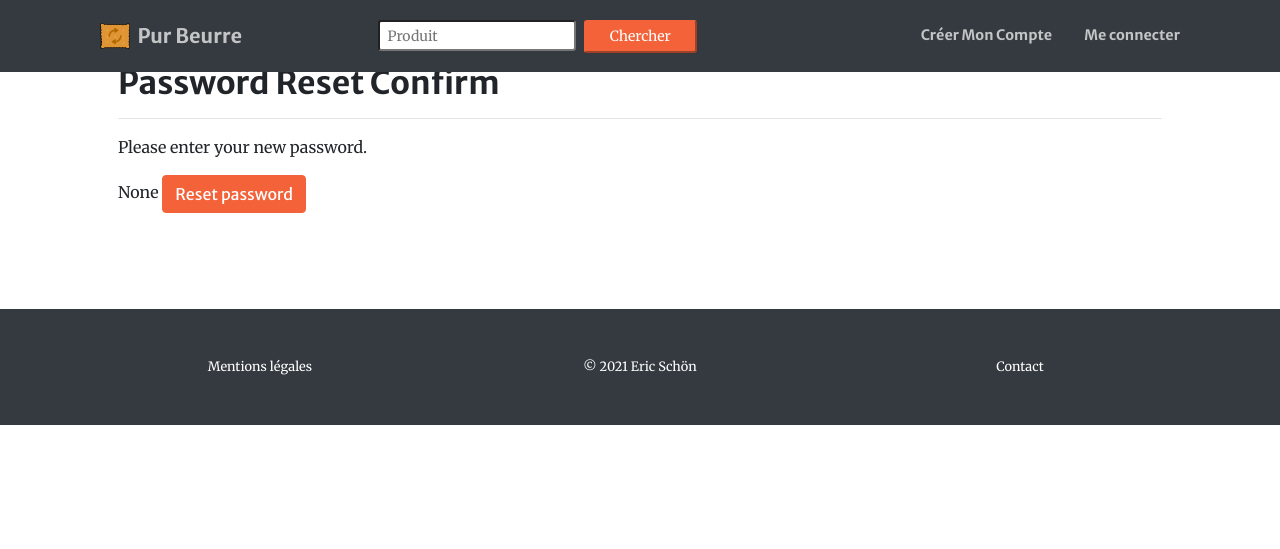
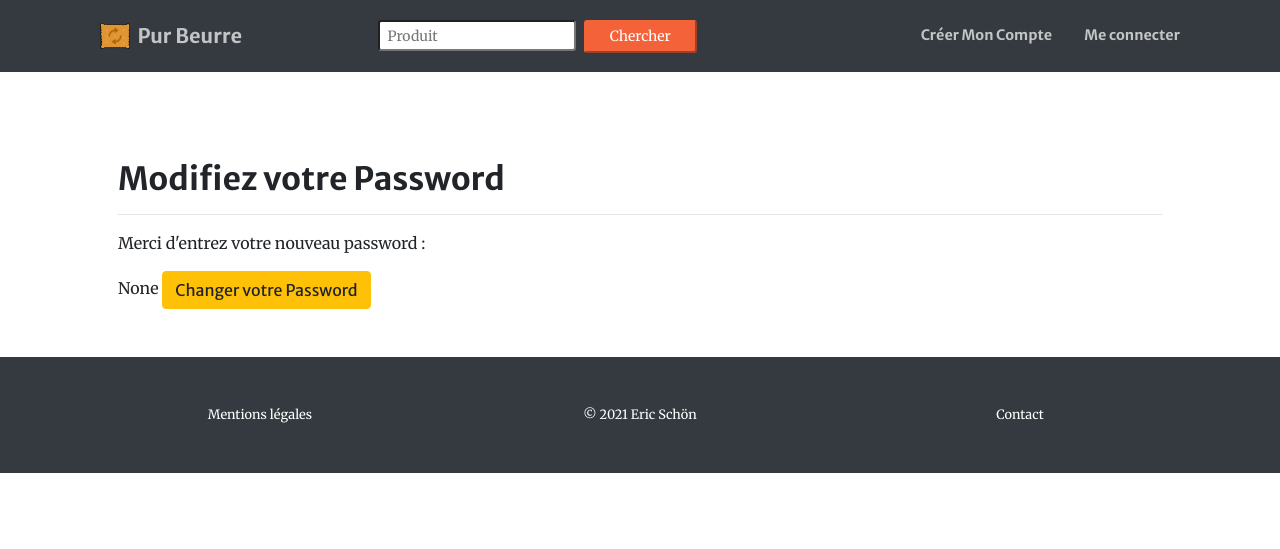
Before and after one commit to erischon/p10_digitalocean, a Django app: page /users/reset/1/1/ in a window 1280 px wide. Shown: the top 549 px of the page. Before the commit the page ends 425 px from the top, so only its background shows below. Run offline with Django 3.2, Linux system fonts and the light colour scheme.

Commit message:
reset password feature without email

```diff
--- a/core/settings/__init__.py
+++ b/core/settings/__init__.py
@@ -19,8 +19,6 @@
     'users',
     'database',
     'search',
-    # Others
-    # 'crispy-forms',
 ]
 
 MIDDLEWARE = [
@@ -98,8 +96,6 @@
 
 DEFAULT_AUTO_FIELD = 'django.db.models.AutoField'
 
-AUTHENTICATION_BACKENDS = ['users.myauth.EmailBackend']
+# AUTHENTICATION_BACKENDS = ['users.myauth.EmailBackend']
 
 EMAIL_BACKEND = 'django.core.mail.backends.console.EmailBackend'
-
-CRISPY_TEMPLATE_PACK = 'uni_form'
--- a/templates/users/password/password_reset.html
+++ b/templates/users/password/password_reset.html
@@ -2,9 +2,9 @@
 
 <div class="container-fluid p-5 mt-5 text-center text-white"></div>
 
-	<!--Reset Password-->
-	<div class="container p-5">
-		<h2>Vous avez oublié votre password ?</h2>
+	<div class="container px-5">
+		<h2 class="font-weight-bold mt-3">Vous avez oublié votre password ?</h2>
+		<hr>
 		<p>Entrez votre adresse mail ci-dessous, et nous vous enverrons les instructions pour en créer un nouveau.</p>
         <form method="POST">
             {% csrf_token %}
--- a/templates/users/password/password_reset_complete.html
+++ b/templates/users/password/password_reset_complete.html
@@ -6,7 +6,7 @@
 	    <h2 class="font-weight-bold mt-3">Votre password a été modifié</h2>
 		<hr>
         <p>Votre password a été modifié, vous pouvez maintenant l'utiliser pour vous connecter.</p>
-        <a href="/login" class="btn btn-primary">Log in</a>
+        <a href="{% url 'loginuser' %}" class="btn btn-primary">Log in</a>
     </div>
 
 {% endblock %}
--- a/templates/users/password/password_reset_confirm.html
+++ b/templates/users/password/password_reset_confirm.html
@@ -1,16 +1,15 @@
-{% extends 'webapp/base.html' %}
+{% extends 'webapp/base.html' %} {% block content %}
 
-{% block content %}
+<div class="container-fluid p-5 mt-5 text-center text-white"></div>
 
-  <!--Password Reset Confirm-->
-    <div class="container p-5">
-	    <h2 class="font-weight-bold mt-3">Password Reset Confirm</h2>
+    <div class="container px-5">
+	    <h2 class="font-weight-bold mt-3">Modifiez votre Password</h2>
 		<hr>
-        <p>Please enter your new password.</p>
+        <p>Merci d'entrez votre nouveau password :</p>
         <form method="POST">
             {% csrf_token %}
             {{ form }}
-            <button class="btn btn-primary" type="submit">Reset password</button>
+            <button class="btn btn-warning" type="submit">Changer votre Password</button>
         </form>
     </div>
 
```
Also changed, not shown: users/forms.py (+1 -7 lines), users/myauth.py (deleted, +0 -15 lines), users/views.py (+4 -4 lines).
